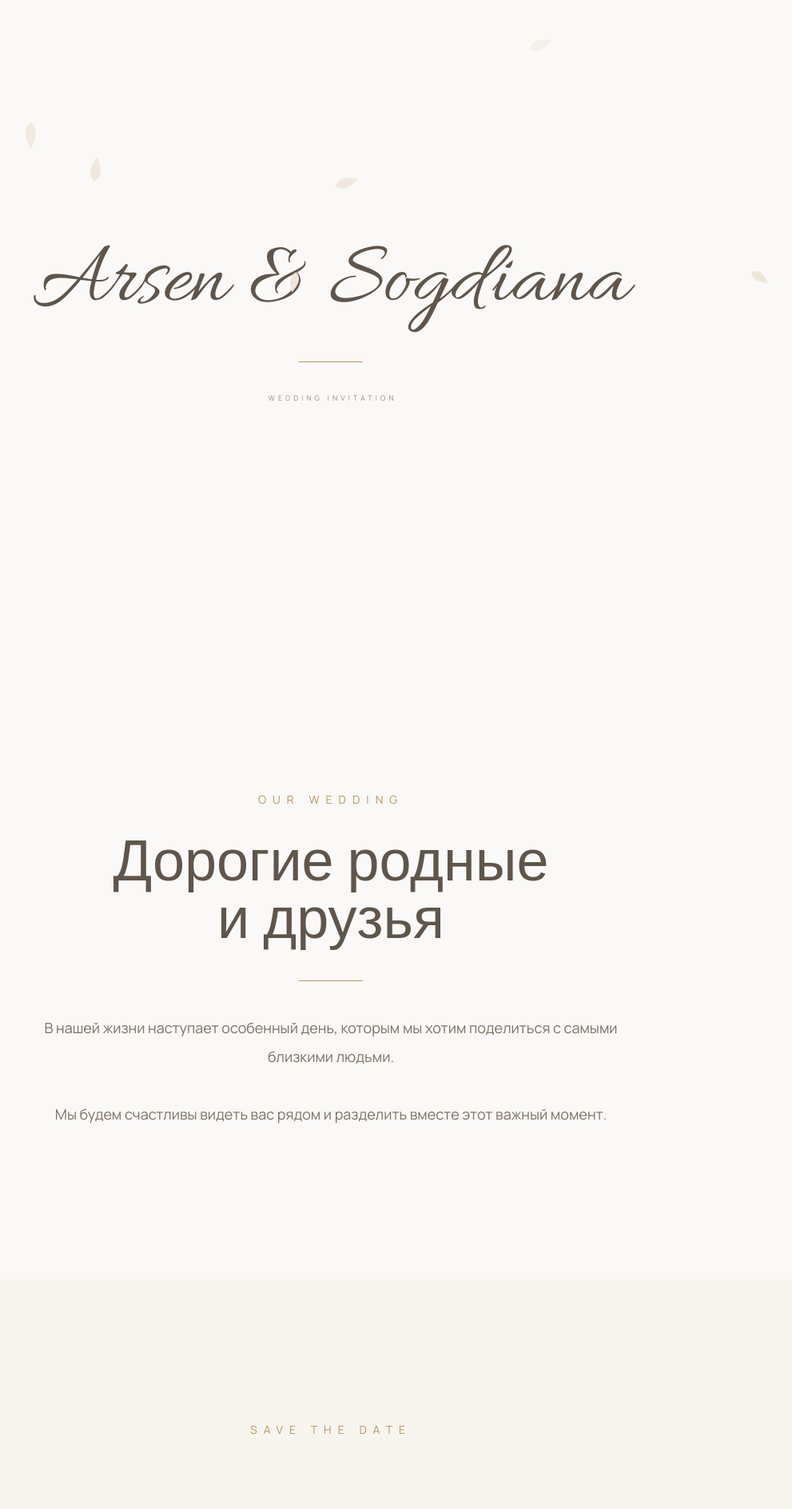
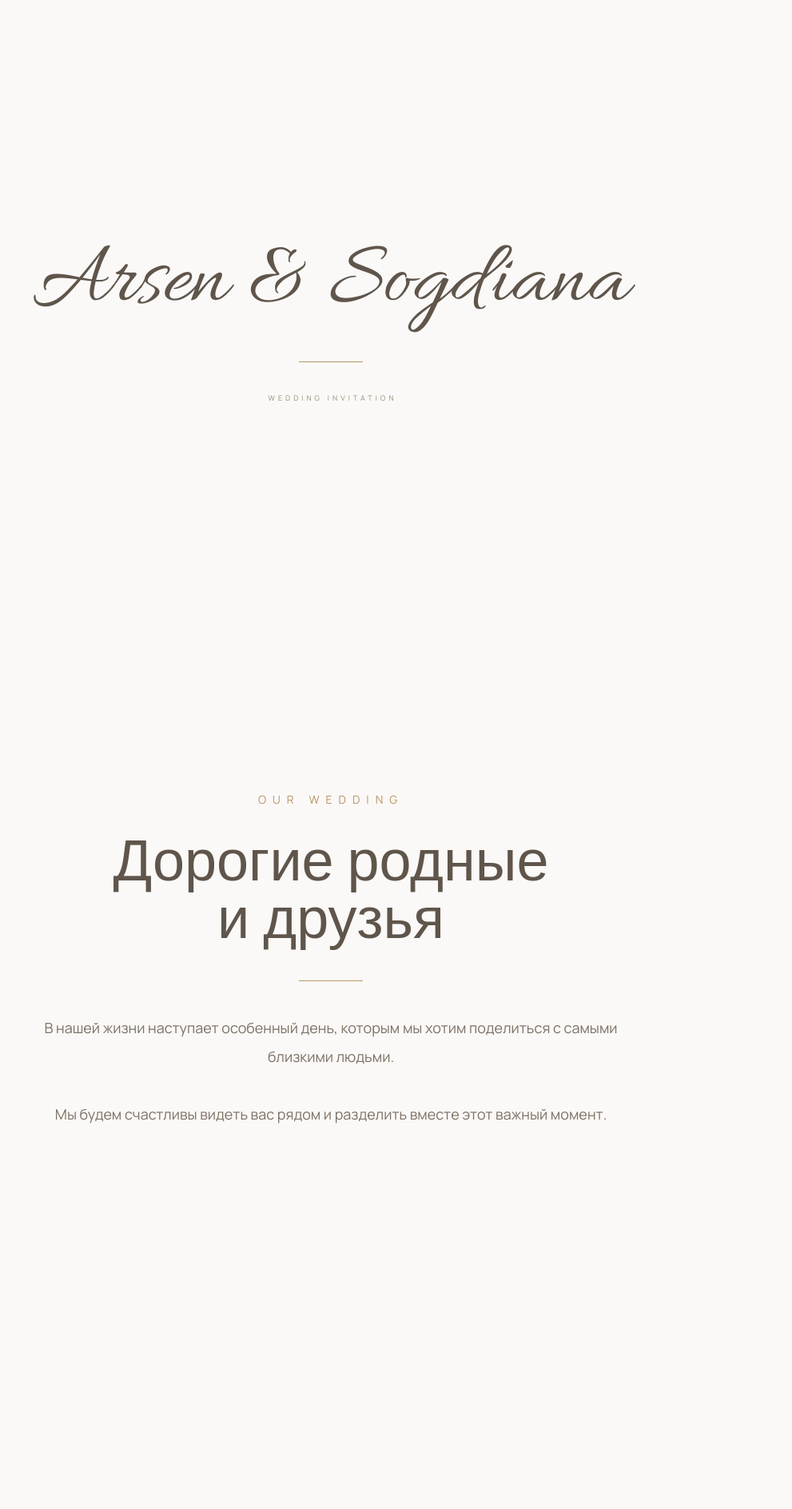
Before and after one commit to MarcusL/arsen-sogdiana-wedding, a Next.js app: page / in a window 1280 px wide. Shown: the top 1887 px of the page at 80% size, without its empty margins (226-1217 px from the left). After the commit the page ends 1600 px from the top, so only its background shows below. Built offline with nearby package versions, Linux system fonts and the light colour scheme.

Commit message:
testtest4

```diff
--- a/app/page.tsx
+++ b/app/page.tsx
@@ -6,13 +6,13 @@ import Countdown from "../components/Countdown/Countdown";
 export default function Home() {
   return (
     <main>
-      <Petals />
+
 
       <Loader />
 
       <Welcome />
 
-      <Countdown />
+
     </main>
   );
 }
```
